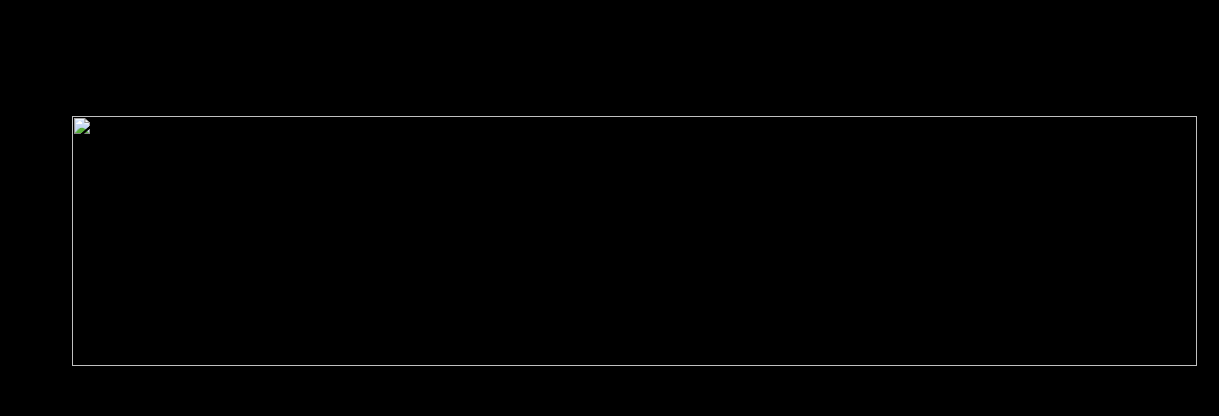
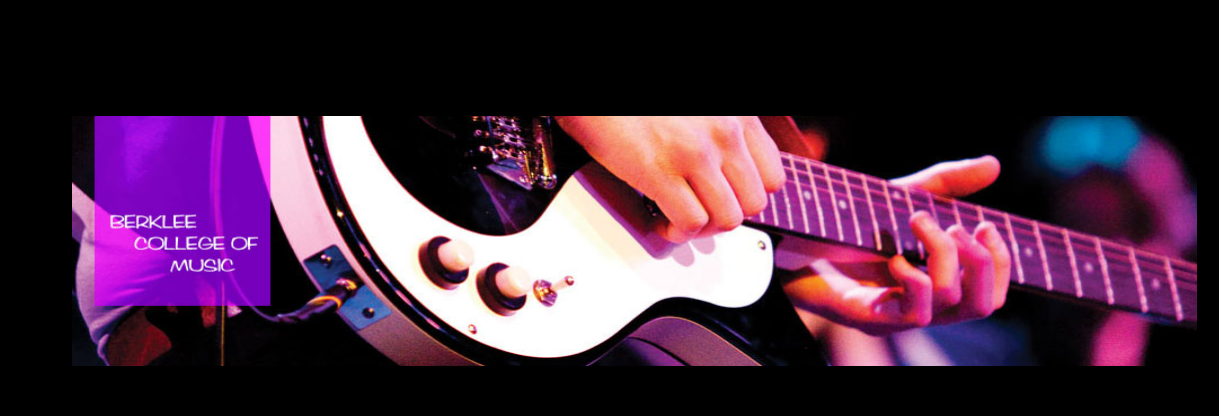
Before and after one commit to HarishmaaR/Asg-1, a plain HTML site: page home.html in a window 1280 px wide. Shown: the top 416 px of the page, 0-1219 px from the left. Drawn offline with Linux system fonts and the light colour scheme.

Commit message:
Update home

```diff
--- a/home.html
+++ b/home.html
@@ -19,7 +19,7 @@ a:active {color: #F433FF;text-decoration: none}
 <a href="http://www.youtube.com/berkleecollege" target="_blank"><img src="Mark4-Purple-YouTube-Black.png" width="48" align="right"></a>
 
 <div style="text-align:center;padding: 0px 0 0px 40;">
-<img src="gitarss.jpg" align="top" alt="berklee" width="1125" height="250" />
+<img src="images/gitarss.jpg" align="top" alt="berklee" width="1125" height="250" />
 </div>
 </br></br></br>
 <table style="border:1px solid #FF00FF" hspace="120px" vspace="60" align="center">
```
